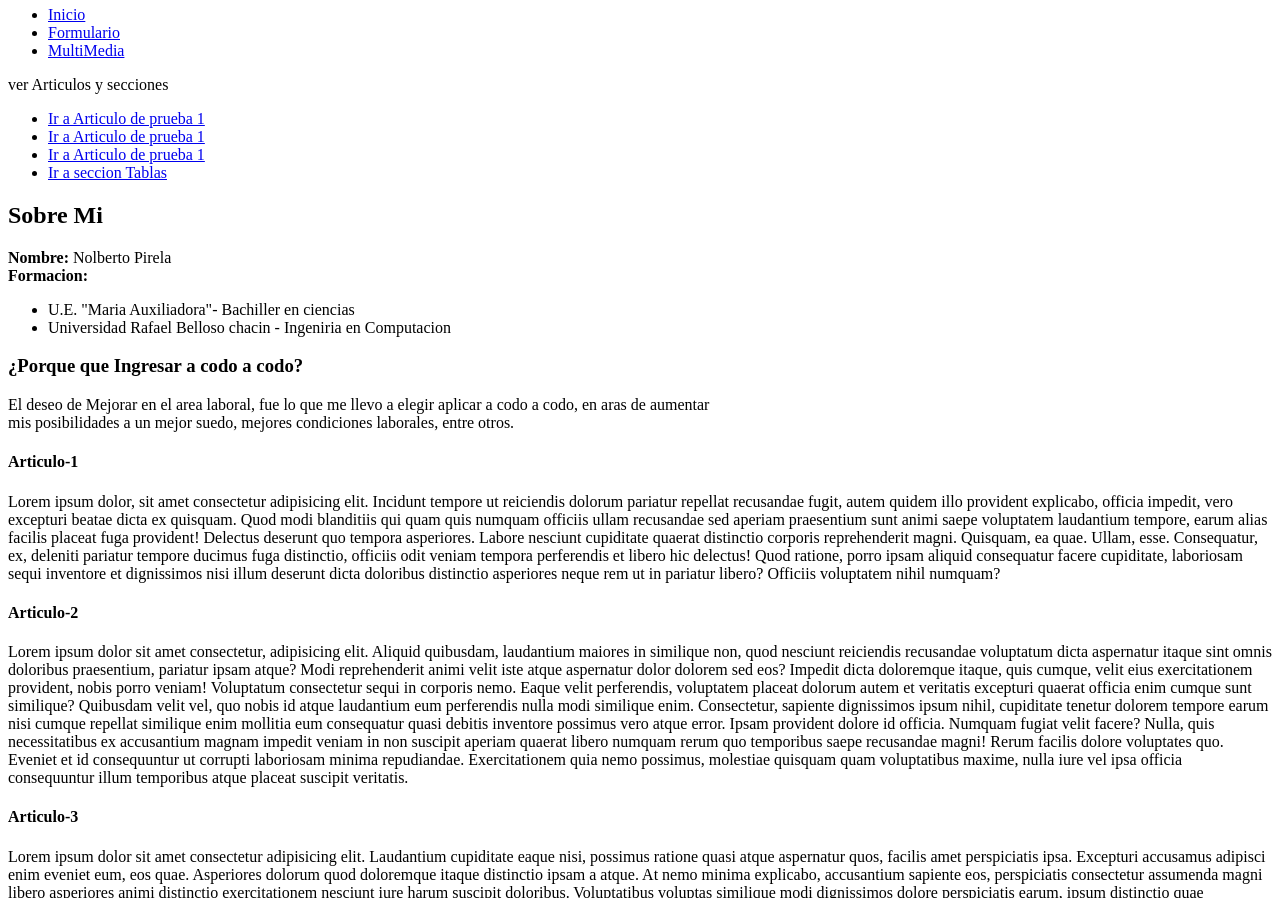
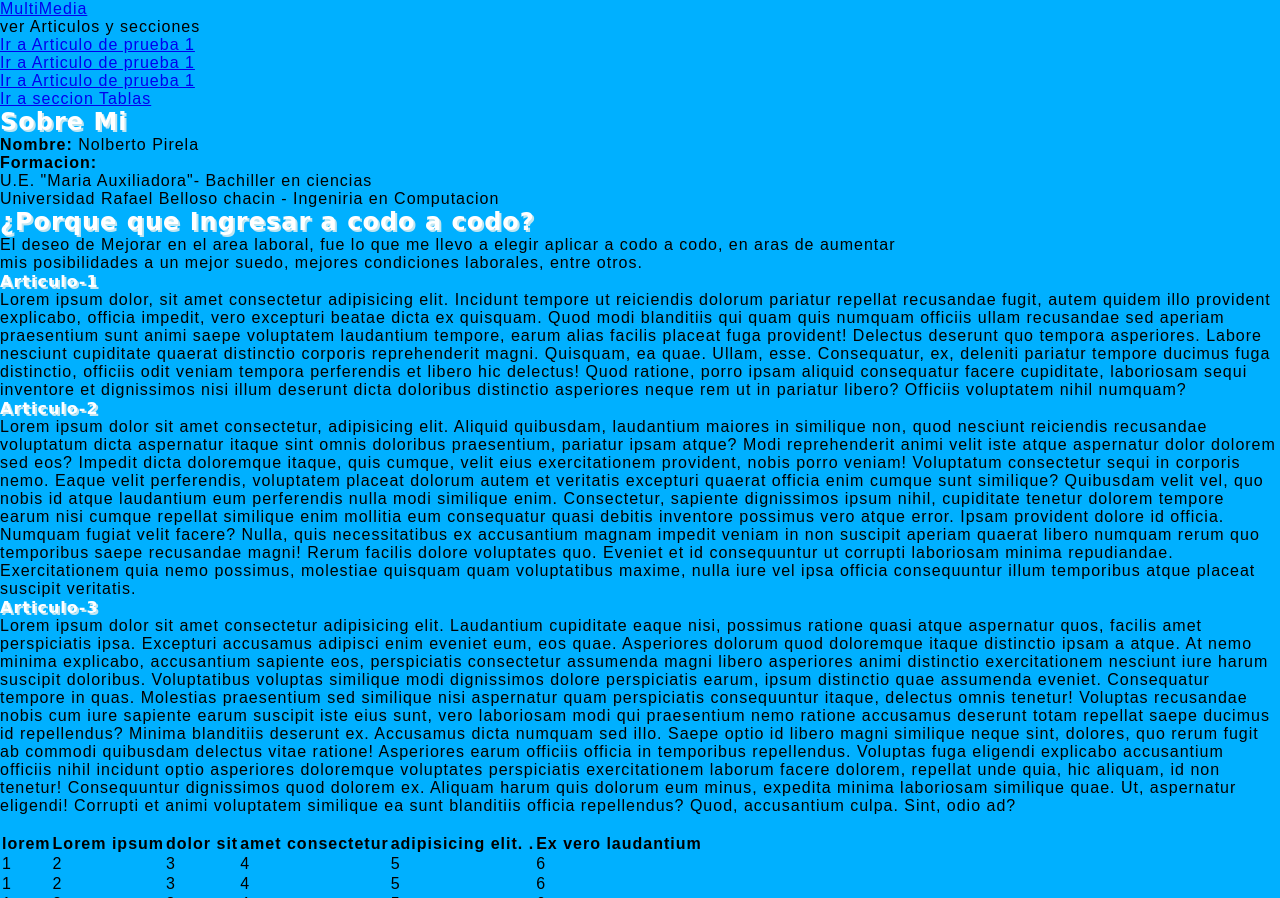
Before and after one commit to Npirela/Actividad-1, a plain HTML site: page Index.html in a window 1280 px wide. Shown: the part 74-972 px from the top of the page. Drawn offline with Linux system fonts and the light colour scheme; a web font is replaced by a local one.

Commit message:
agregar css primera parte

```diff
--- a/Index.html
+++ b/Index.html
@@ -5,71 +5,73 @@
     <meta http-equiv="X-UA-Compatible" content="IE=edge">
     <meta name="viewport" content="width=device-width, initial-scale=1.0">
     <title>Actividad - 22035 - inicio</title>
+    <link rel="stylesheet" href="css/style.css">
 </head>
 <body>
-    <header>
-        <h1>Presentacion</h1>
-        <nav>
-            <ul>
-                <li><a href="#Index">Inicio</a></li>
-                <li><a href="Formulario.html">Formulario</a></li>
-                <li><a href="Media.html">MultiMedia</a></li>
+    <header class="Cabecera" id="Cabecera-Index">
+        <h1 class="Cabecera__Titulo" id="Titulo-Cabecera-Index">Presentacion</h1>
+        <nav class="Cabecera__Navegador" id="Nav-Cabecera-index">
+            <ul class="Cabecera__Lista">
+                <li class="Cabecera__Item"><a class="Cabecera__Link"  href="#Index">Inicio</a></li>
+                <li class="Cabecera__Item"><a class="Cabecera__Link"  href="Formulario.html">Formulario</a></li>
+                <li class="Cabecera__Item"><a class="Cabecera__Link"  href="Media.html">MultiMedia</a></li>
             </ul>
         </nav>
     </header>
 
-    <div>
-        <p>ver Articulos y secciones</p>
-            <nav>
-                <ul>
-                    <li><a href="#arti-1">Ir a  Articulo de prueba 1</a></li>
-                    <li><a href="#arti-2">Ir a  Articulo de prueba 1</a></li>
-                    <li><a href="#arti-3">Ir a  Articulo de prueba 1</a></li>
-                    <li><a href="#Section-1">Ir a  seccion Tablas</a></li>
+<main class="Cuerpo" id="Cuerpo-Index">
+    <div class="Cuerpo__Contenedor" id="Contenedor-Cuerpo-Index">
+        <p class="cuerpo__Parrafo" >ver Articulos y secciones</p>
+            <nav class="cuerpo__Navegador">
+                <ul class="Cuerpo__Lista">
+                    <li class="Cuerpo__Item"><a class="Cuerpo__Link" href="#arti-1">Ir a  Articulo de prueba 1</a></li>
+                    <li class="Cuerpo__Item"><a class="Cuerpo__Link"  href="#arti-2">Ir a  Articulo de prueba 1</a></li>
+                    <li class="Cuerpo__Item"><a class="Cuerpo__Link"  href="#arti-3">Ir a  Articulo de prueba 1</a></li>
+                    <li class="Cuerpo__Item"><a class="Cuerpo__Link"  href="#Section-1">Ir a  seccion Tablas</a></li>
                 </ul>
             </nav>
     </div>
 
-    <section>
-        <h2>Sobre Mi</h2>
-        <p><b>Nombre:</b> Nolberto Pirela
+    <section class="Seccion-Cuerpo">
+        <h2 class="Seccion-Cuerpo__Titulo" id="Titutlo-Cuerpo-Index">Sobre Mi</h2>
+        <p class="Seccion-Cuerpo__Parrafo"><b>Nombre:</b> Nolberto Pirela
         <br>
             <b>Formacion:</b>
-            <ul>
-                <li>U.E. "Maria Auxiliadora"- Bachiller en ciencias</li>
-                <li>Universidad Rafael Belloso chacin - Ingeniria en Computacion </li>
+            <ul class="Seccion-Cuerpo__Lista">
+                <li class="Seccion-Cuerpo__Item">U.E. "Maria Auxiliadora"- Bachiller en ciencias</li>
+                <li class="Seccion-Cuerpo__Item">Universidad Rafael Belloso chacin - Ingeniria en Computacion </li>
 
             </ul>
         </p>
 
     </section>
 
-    <section>
-        <h3>¿Porque que  Ingresar a codo a codo?</h3>
-        <p>El deseo de Mejorar en el area laboral, fue lo que me llevo a elegir aplicar a codo a codo, en aras de aumentar <br> mis posibilidades a un mejor suedo, mejores condiciones laborales, entre otros.</p>
+    <section class="Seccion-Cuerpo">
+        <h2 class="Seccion-Cuerpo__Titulo">¿Porque que  Ingresar a codo a codo?</h2>
+        <p class="Seccion-Cuerpo__Parrafo">El deseo de Mejorar en el area laboral, fue lo que me llevo a elegir aplicar a codo a codo, en aras de aumentar <br> mis posibilidades a un mejor suedo, mejores condiciones laborales, entre otros.</p>
     </section>
+</main>
+    <section class="Seccion">
+        <article class="Seccion__Articulo" id="Articulo-1-Seccion-Index">
 
-    <section>
-        <article id="arti-1">
-
-            <h4>Articulo-1</h4>
-            <p>Lorem ipsum dolor, sit amet consectetur adipisicing elit. Incidunt tempore ut reiciendis dolorum pariatur repellat recusandae fugit, autem quidem illo provident explicabo, officia impedit, vero excepturi beatae dicta ex quisquam.
+            <h4 class="Seccion__Titulo">Articulo-1</h4>
+            <p class="Seccion__Parrafo">Lorem ipsum dolor, sit amet consectetur adipisicing elit. Incidunt tempore ut reiciendis dolorum pariatur repellat recusandae fugit, autem quidem illo provident explicabo, officia impedit, vero excepturi beatae dicta ex quisquam.
             Quod modi blanditiis qui quam quis numquam officiis ullam recusandae sed aperiam praesentium sunt animi saepe voluptatem laudantium tempore, earum alias facilis placeat fuga provident! Delectus deserunt quo tempora asperiores.
             Labore nesciunt cupiditate quaerat distinctio corporis reprehenderit magni. Quisquam, ea quae. Ullam, esse. Consequatur, ex, deleniti pariatur tempore ducimus fuga distinctio, officiis odit veniam tempora perferendis et libero hic delectus!
             Quod ratione, porro ipsam aliquid consequatur facere cupiditate, laboriosam sequi inventore et dignissimos nisi illum deserunt dicta doloribus distinctio asperiores neque rem ut in pariatur libero? Officiis voluptatem nihil numquam?</p>
         </article>
-        <article id="arti-2">
-            <h4>Articulo-2</h4>
-            <p>Lorem ipsum dolor sit amet consectetur, adipisicing elit. Aliquid quibusdam, laudantium maiores in similique non, quod nesciunt reiciendis recusandae voluptatum dicta aspernatur itaque sint omnis doloribus praesentium, pariatur ipsam atque?
+        <article class="Seccion__Articulo" id="Articulo-2-Seccion-Index">
+            <h4 class="Seccion__Titulo">Articulo-2</h4>
+            <p class="Seccion__Parrafo">Lorem ipsum dolor sit amet consectetur, adipisicing elit. Aliquid quibusdam, laudantium maiores in similique non, quod nesciunt reiciendis recusandae voluptatum dicta aspernatur itaque sint omnis doloribus praesentium, pariatur ipsam atque?
             Modi reprehenderit animi velit iste atque aspernatur dolor dolorem sed eos? Impedit dicta doloremque itaque, quis cumque, velit eius exercitationem provident, nobis porro veniam! Voluptatum consectetur sequi in corporis nemo.
             Eaque velit perferendis, voluptatem placeat dolorum autem et veritatis excepturi quaerat officia enim cumque sunt similique? Quibusdam velit vel, quo nobis id atque laudantium eum perferendis nulla modi similique enim.
             Consectetur, sapiente dignissimos ipsum nihil, cupiditate tenetur dolorem tempore earum nisi cumque repellat similique enim mollitia eum consequatur quasi debitis inventore possimus vero atque error. Ipsam provident dolore id officia.
             Numquam fugiat velit facere? Nulla, quis necessitatibus ex accusantium magnam impedit veniam in non suscipit aperiam quaerat libero numquam rerum quo temporibus saepe recusandae magni! Rerum facilis dolore voluptates quo.
             Eveniet et id consequuntur ut corrupti laboriosam minima repudiandae. Exercitationem quia nemo possimus, molestiae quisquam quam voluptatibus maxime, nulla iure vel ipsa officia consequuntur illum temporibus atque placeat suscipit veritatis.</p>
         </article>
-        <article id="arti-3">
-            <h4>Articulo-3</h4>
-            <p>Lorem ipsum dolor sit amet consectetur adipisicing elit. Laudantium cupiditate eaque nisi, possimus ratione quasi atque aspernatur quos, facilis amet perspiciatis ipsa. Excepturi accusamus adipisci enim eveniet eum, eos quae.
+        <article class="Seccion__Articulo" id="Articulo-3-Seccion-Index">
+            <h4 class="Seccion__Titulo">Articulo-3</h4>
+            <p class="Seccion__Parrafo">Lorem ipsum dolor sit amet consectetur adipisicing elit. Laudantium cupiditate eaque nisi, possimus ratione quasi atque aspernatur quos, facilis amet perspiciatis ipsa. Excepturi accusamus adipisci enim eveniet eum, eos quae.
             Asperiores dolorum quod doloremque itaque distinctio ipsam a atque. At nemo minima explicabo, accusantium sapiente eos, perspiciatis consectetur assumenda magni libero asperiores animi distinctio exercitationem nesciunt iure harum suscipit doloribus.
             Voluptatibus voluptas similique modi dignissimos dolore perspiciatis earum, ipsum distinctio quae assumenda eveniet. Consequatur tempore in quas. Molestias praesentium sed similique nisi aspernatur quam perspiciatis consequuntur itaque, delectus omnis tenetur!
             Voluptas recusandae nobis cum iure sapiente earum suscipit iste eius sunt, vero laboriosam modi qui praesentium nemo ratione accusamus deserunt totam repellat saepe ducimus id repellendus? Minima blanditiis deserunt ex.
@@ -81,9 +83,9 @@
 
         <br>
         <!-- TABLAS -->
-    <section id="Section-1">
-        <table>
-            <thead>
+    <section class="Seccion">
+        <table class="Seccion__Tabla">
+            <thead class="Seccion__Tabla-Cabecera">
               <tr>
                 <th>lorem
                 </th>
@@ -94,7 +96,8 @@
                 <th>Ex vero laudantium </th>
               </tr>
             </thead>
-            <tbody>
+            <thead class="Seccion__Tabla-Cabecera">
+                <tbody class="Seccion__Tabla-Contenido">
               <tr>
                 <td>1</td>
                 <td>2</td>
--- /dev/null
+++ b/css/style.css
@@ -0,0 +1,18 @@
+@import url('https://fonts.googleapis.com/css2?family=Rubik+Wet+Paint&display=swap');
+
+h1, h2, h3, h4 ,h5 ,h6{
+    font-family: 'Rubik Wet Paint', cursive;
+    color: 	rgb(255,255,255);
+    text-shadow: 2px 2px #c2e6f1;
+}
+
+@import url('https://fonts.googleapis.com/css2?family=Vazirmatn:wght@100;200&display=swap');
+
+
+*{
+    background-color: #00b0ff;
+    padding: 0;
+    margin: 0;
+    font-family: 'Vazirmatn', sans-serif;
+    letter-spacing: 1px;
+}
```
Also changed, not shown: Formulario.html (+23 -22 lines), Media.html (+1 -0 lines).
